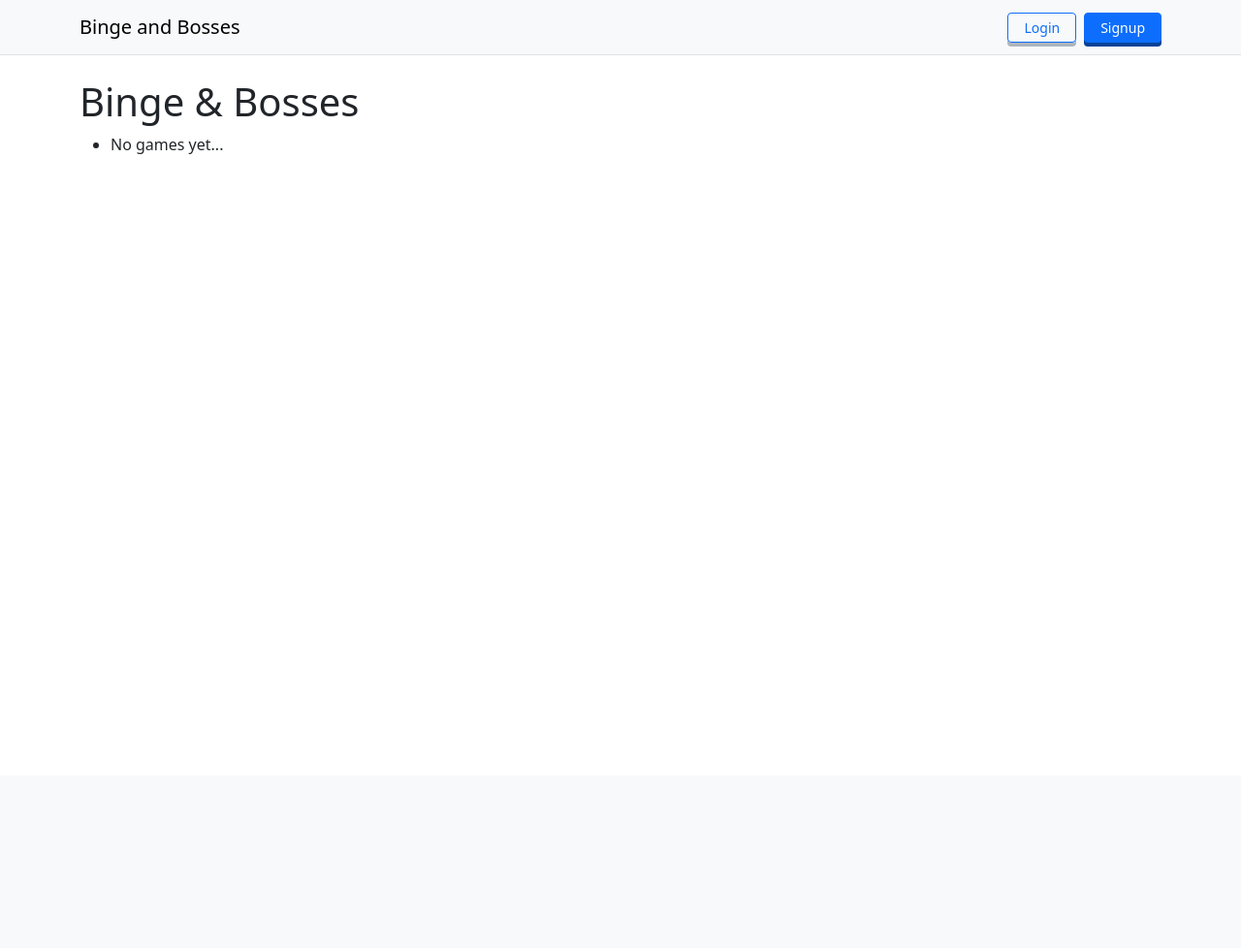
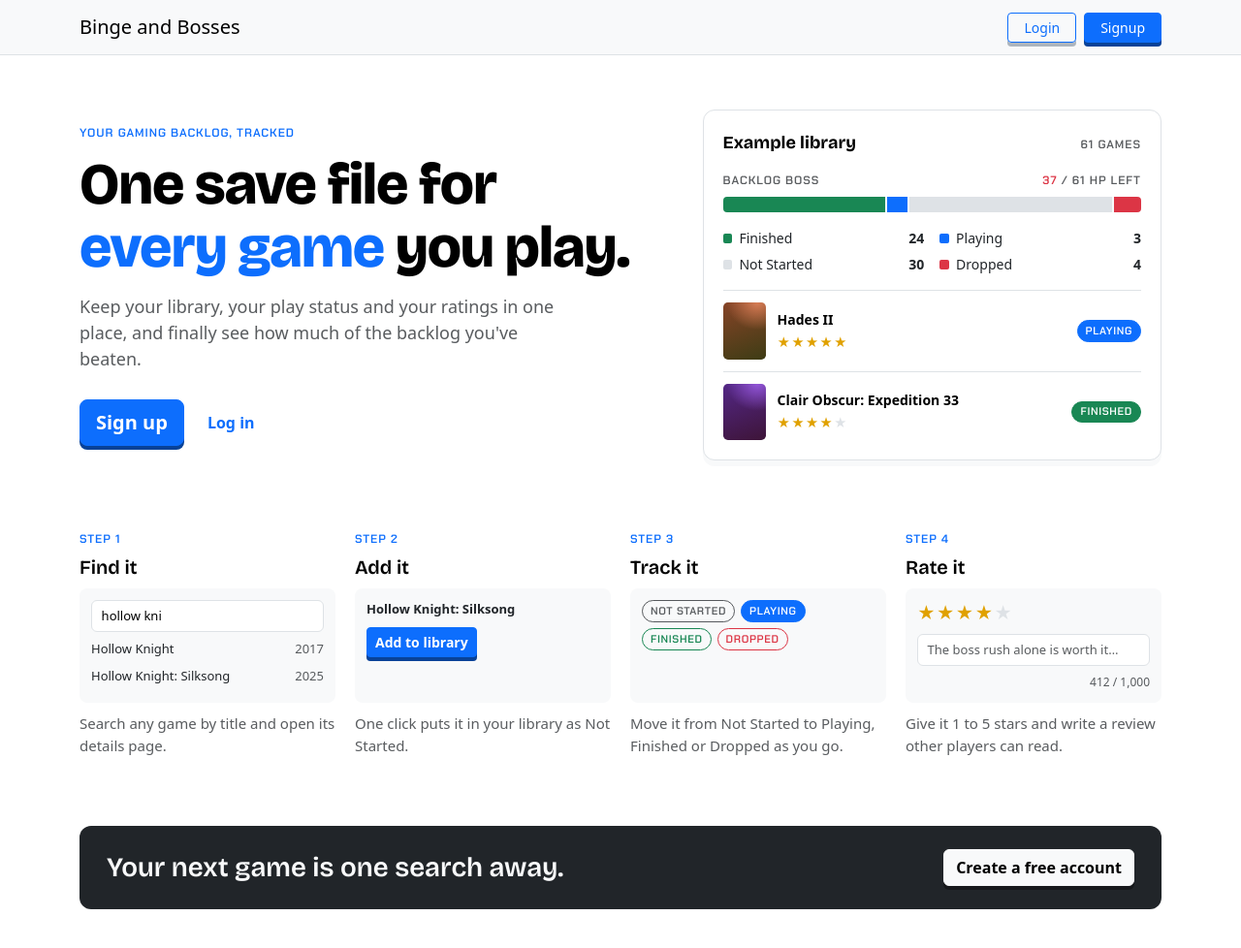
Before and after one commit to CS4300-CS5300-FA26/team-5, a Django app: page / in a window 1280 px wide. Shown: the whole page at 97% size. Before the commit the page ends 159 px from the top, so only its background shows below. Run offline with Django 5.2, Linux system fonts and the light colour scheme; data that the repository does not hold is empty.

Commit message:
Replace the home page with a landing page (#79)
Visitors see what Binge & Bosses does, a four-step explainer and Sign up / Log in
links. Logged-in players get Library and Search links instead. The page makes no
RAWG calls, so it works during an outage and on an empty database.

Adds the story's Gherkin as features/landing_page.feature.

Co-Authored-By: Claude Opus 5.5 <noreply@anthropic.com>

```diff
--- a/binge_and_bosses/features/steps/common.py
+++ b/binge_and_bosses/features/steps/common.py
@@ -11,6 +11,7 @@ from django.urls import reverse
 PAGES = {
     "sign-up": "signup",
     "login": "login",
+    "home": "index",
 }
 
 PASSWORD = "Gr8Backlog!42"
--- /dev/null
+++ b/binge_and_bosses/games/static/games/css/landing.css
@@ -0,0 +1,387 @@
+/* Landing page (games/index.html). Colors come from Bootstrap's variables so the
+   page matches the nav bar, and follows Bootstrap's dark mode if the site turns it on. */
+.landing {
+    --accent: var(--bs-primary);
+    --accent-press: #084298;              /* same pressed shadow as .auth-signup in navbar.css */
+    --ink: var(--bs-emphasis-color);
+    --muted: var(--bs-secondary-color);
+    --line: var(--bs-border-color);
+    --sunk: var(--bs-tertiary-bg);
+    --surface: var(--bs-body-bg);
+    --gold: #e0a100;
+    --status-playing: var(--bs-primary);
+    --status-finished: var(--bs-success);
+    --status-not-started: var(--bs-border-color);
+    --status-not-started-ink: var(--bs-secondary-color);
+    --status-dropped: var(--bs-danger);
+    --font-display: "Bricolage Grotesque", "Segoe UI", system-ui, sans-serif;
+    --font-hud: "Chakra Petch", ui-monospace, "SFMono-Regular", Menlo, monospace;
+
+    display: grid;
+    gap: clamp(2.5rem, 6vw, 4.5rem);
+    padding-block: clamp(0.5rem, 3vw, 2rem) 1rem;
+}
+
+.landing h1,
+.landing h2,
+.landing h3 {
+    font-family: var(--font-display);
+    color: var(--ink);
+    text-wrap: balance;
+    margin: 0;
+    line-height: 1.08;
+}
+
+.landing p { margin: 0; }
+
+.landing .hud {
+    font-family: var(--font-hud);
+    font-weight: 600;
+    font-size: 0.75rem;
+    letter-spacing: 0.08em;
+    text-transform: uppercase;
+}
+
+/* Hero */
+.landing-hero {
+    display: grid;
+    grid-template-columns: minmax(0, 1.1fr) minmax(0, 0.9fr);
+    gap: clamp(2rem, 5vw, 4rem);
+    align-items: center;
+}
+
+.landing-eyebrow { color: var(--accent); }
+
+.landing-hero h1 {
+    font-size: clamp(2.25rem, 5.4vw, 3.75rem);
+    font-weight: 800;
+    letter-spacing: -0.02em;
+    margin-block: 0.75rem 1rem;
+}
+
+.landing-hero h1 em {
+    font-style: normal;
+    color: var(--accent);
+}
+
+.landing-lede {
+    color: var(--muted);
+    font-size: 1.125rem;
+    max-width: 48ch;
+}
+
+.landing-cta {
+    display: flex;
+    flex-wrap: wrap;
+    align-items: center;
+    gap: 0.75rem 1.5rem;
+    margin-top: 1.75rem;
+}
+
+.landing-link {
+    font-weight: 600;
+    text-decoration: none;
+}
+
+.landing-link:hover { text-decoration: underline; }
+
+/* Pressed "arcade" buttons, matching the nav bar's Signup button */
+.btn-arcade {
+    font-weight: 600;
+    box-shadow: 0 4px 0 var(--accent-press);
+    transition: transform 0.15s ease, box-shadow 0.15s ease;
+}
+
+.btn-arcade:hover {
+    transform: translateY(2px);
+    box-shadow: 0 2px 0 var(--accent-press);
+}
+
+.btn-arcade:active {
+    transform: translateY(4px);
+    box-shadow: none;
+}
+
+.btn-arcade-light {
+    font-weight: 600;
+    box-shadow: 0 4px 0 rgba(0, 0, 0, 0.35);
+    transition: transform 0.15s ease, box-shadow 0.15s ease;
+}
+
+.btn-arcade-light:hover {
+    transform: translateY(2px);
+    box-shadow: 0 2px 0 rgba(0, 0, 0, 0.35);
+}
+
+.btn-arcade-light:active {
+    transform: translateY(4px);
+    box-shadow: none;
+}
+
+/* Example library card: the backlog as a boss health bar */
+.savefile {
+    margin: 0;
+    display: grid;
+    gap: 1rem;
+    padding: 1.25rem;
+    background: var(--surface);
+    border: 1px solid var(--line);
+    border-radius: 0.75rem;
+    box-shadow: 0 6px 0 var(--sunk);
+}
+
+.savefile-top {
+    display: flex;
+    flex-wrap: wrap;
+    justify-content: space-between;
+    align-items: baseline;
+    gap: 0.5rem;
+    padding: 0;
+}
+
+.savefile-top strong {
+    font-family: var(--font-display);
+    font-size: 1.125rem;
+    color: var(--ink);
+}
+
+.savefile-top .hud { color: var(--muted); }
+
+.bossbar-label {
+    display: flex;
+    justify-content: space-between;
+    gap: 0.5rem;
+    margin-bottom: -0.5rem;
+    color: var(--muted);
+}
+
+.bossbar-label b { color: var(--status-dropped); }
+
+.bossbar {
+    display: flex;
+    gap: 2px;
+    height: 1rem;
+    border-radius: 0.25rem;
+    overflow: hidden;
+    background: var(--sunk);
+}
+
+.bossbar i { display: block; }
+
+.legend {
+    display: grid;
+    grid-template-columns: repeat(2, minmax(0, 1fr));
+    gap: 0.375rem 1rem;
+    margin: 0;
+    font-size: 0.875rem;
+    font-variant-numeric: tabular-nums;
+}
+
+.legend div {
+    display: flex;
+    justify-content: space-between;
+    gap: 0.5rem;
+}
+
+.legend dt { font-weight: 400; }
+
+.legend dt::before {
+    content: "";
+    display: inline-block;
+    width: 0.6rem;
+    height: 0.6rem;
+    margin-right: 0.45rem;
+    border-radius: 2px;
+    background: var(--c);
+}
+
+.legend dd {
+    margin: 0;
+    font-weight: 700;
+}
+
+.savefile-games {
+    list-style: none;
+    margin: 0;
+    padding: 0;
+    display: grid;
+}
+
+.savefile-games li {
+    display: grid;
+    grid-template-columns: 2.75rem minmax(0, 1fr) auto;
+    gap: 0.75rem;
+    align-items: center;
+    padding-top: 0.75rem;
+    margin-top: 0.75rem;
+    border-top: 1px solid var(--line);
+}
+
+.savefile-games li:first-child { margin-top: 0; }
+
+.savefile-games b {
+    display: block;
+    font-size: 0.875rem;
+    color: var(--ink);
+    overflow: hidden;
+    text-overflow: ellipsis;
+    white-space: nowrap;
+}
+
+/* Generated cover art for the example games */
+.landing .cover {
+    display: block;
+    aspect-ratio: 3 / 4;
+    max-width: 100%;
+    border-radius: 0.3rem;
+    background:
+        radial-gradient(120% 80% at 80% 0%, hsl(var(--h) 70% 62% / 0.9), transparent 60%),
+        linear-gradient(160deg, hsl(var(--h) 55% 34%), hsl(calc(var(--h) + 40) 50% 16%));
+}
+
+.stars {
+    color: var(--gold);
+    letter-spacing: 1px;
+    font-size: 0.8125rem;
+    white-space: nowrap;
+}
+
+.stars .off { color: var(--line); }
+
+.stars-lg { font-size: 1.125rem; }
+
+.pill {
+    font: 600 0.6875rem/1 var(--font-hud);
+    letter-spacing: 0.06em;
+    text-transform: uppercase;
+    white-space: nowrap;
+    padding: 0.3rem 0.5rem;
+    border: 1.5px solid var(--c);
+    border-radius: 999px;
+    color: var(--c);
+}
+
+.pill.on {
+    background: var(--c);
+    color: #fff;
+}
+
+/* How it works: find, add, track, rate */
+.landing-steps ol {
+    list-style: none;
+    margin: 0;
+    padding: 0;
+    display: grid;
+    grid-template-columns: repeat(4, minmax(0, 1fr));
+    gap: 2rem 1.25rem;
+}
+
+/* Subgrid lines up each step's label, title, demo and text across the row */
+.landing-steps li {
+    display: grid;
+    grid-row: span 4;
+    grid-template-rows: subgrid;
+    gap: 0.625rem;
+    min-width: 0;
+}
+
+.landing-steps .hud { color: var(--accent); }
+
+.landing-steps h3 { font-size: 1.25rem; }
+
+.landing-steps p {
+    color: var(--muted);
+    font-size: 0.9375rem;
+}
+
+.demo {
+    display: grid;
+    align-content: start;
+    gap: 0.5rem;
+    padding: 0.75rem;
+    background: var(--sunk);
+    border-radius: 0.5rem;
+    font-size: 0.8125rem;
+    pointer-events: none;
+}
+
+.demo .btn { justify-self: start; }
+
+.demo-input {
+    padding: 0.35rem 0.6rem;
+    background: var(--surface);
+    border: 1px solid var(--line);
+    border-radius: 0.375rem;
+    color: var(--ink);
+}
+
+.demo-muted { color: var(--muted); }
+
+.caret {
+    display: inline-block;
+    width: 1px;
+    height: 0.85em;
+    margin-left: 1px;
+    vertical-align: -0.1em;
+    background: var(--ink);
+    animation: landing-blink 1s steps(1) infinite;
+}
+
+@keyframes landing-blink { 50% { opacity: 0; } }
+
+.demo-result {
+    display: flex;
+    justify-content: space-between;
+    gap: 0.5rem;
+}
+
+.demo-result span:last-child { color: var(--muted); }
+
+.pills {
+    display: flex;
+    flex-wrap: wrap;
+    gap: 0.375rem;
+}
+
+.demo-count {
+    color: var(--muted);
+    font-size: 0.75rem;
+    text-align: right;
+    font-variant-numeric: tabular-nums;
+}
+
+/* Closing band */
+.landing-band {
+    display: flex;
+    flex-wrap: wrap;
+    align-items: center;
+    justify-content: space-between;
+    gap: 1rem 1.5rem;
+    padding: 1.5rem 1.75rem;
+    background: var(--bs-dark);
+    border-radius: 0.75rem;
+}
+
+.landing .landing-band h2 {
+    color: var(--bs-light);
+    font-size: clamp(1.375rem, 3vw, 1.75rem);
+}
+
+@media (max-width: 991.98px) {
+    .landing-steps ol { grid-template-columns: repeat(2, minmax(0, 1fr)); }
+}
+
+@media (max-width: 767.98px) {
+    .landing-hero { grid-template-columns: minmax(0, 1fr); }
+}
+
+@media (max-width: 479.98px) {
+    .landing-steps ol,
+    .legend { grid-template-columns: minmax(0, 1fr); }
+}
+
+@media (prefers-reduced-motion: reduce) {
+    .caret { animation: none; }
+    .btn-arcade,
+    .btn-arcade-light { transition: none; }
+}
--- a/binge_and_bosses/games/templates/games/index.html
+++ b/binge_and_bosses/games/templates/games/index.html
@@ -1,16 +1,118 @@
 {% extends "base.html" %}
+{% load static %}
+{% block title %}Binge and Bosses | Track every game you play{% endblock %}
+{% block extra_head %}
+    <link rel="preconnect" href="https://fonts.googleapis.com">
+    <link rel="preconnect" href="https://fonts.gstatic.com" crossorigin>
+    <link href="https://fonts.googleapis.com/css2?family=Bricolage+Grotesque:opsz,wght@12..96,600..800&family=Chakra+Petch:wght@600&display=swap" rel="stylesheet">
+    <link rel="stylesheet" href="{% static 'games/css/landing.css' %}">
+{% endblock %}
 {% block content %}
-    <h1>Binge & Bosses</h1>
-    <ul>
-    {% for game in games %}
-        <li>
-            <h2>{{game.game_title}}</h2>
-            <p>Description:<br>{{game.game_description}}</p>
-            <p>Rating:<br>{{game.game_rating}}</p>
-            <p>Release Date:<br>{{game.game_release}}</p>
-        </li>
-    {% empty %}
-        <li>No games yet...</li>
-    {% endfor %}
-    </ul>
+<div class="landing">
+    <section class="landing-hero">
+        <div>
+            <p class="hud landing-eyebrow">Your gaming backlog, tracked</p>
+            <h1>One save file for <em>every game</em> you play.</h1>
+            <p class="landing-lede">Keep your library, your play status and your ratings in one place, and finally see how much of the backlog you've beaten.</p>
+            <div class="landing-cta">
+                {% if user.is_authenticated %}
+                    <a class="btn btn-primary btn-lg btn-arcade" href="{% url 'library' %}">Open your library</a>
+                    <a class="landing-link" href="{% url 'game_search' %}">Search games</a>
+                {% else %}
+                    <a class="btn btn-primary btn-lg btn-arcade" href="{% url 'signup' %}">Sign up</a>
+                    <a class="landing-link" href="{% url 'login' %}">Log in</a>
+                {% endif %}
+            </div>
+        </div>
+
+        <figure class="savefile" aria-label="Example library: 61 games, 37 not finished yet. Finished 24, Playing 3, Not started 30, Dropped 4.">
+            <figcaption class="savefile-top">
+                <strong>Example library</strong>
+                <span class="hud">61 games</span>
+            </figcaption>
+            <div class="bossbar-label hud" aria-hidden="true"><span>Backlog boss</span><span><b>37</b> / 61 HP left</span></div>
+            <div class="bossbar" aria-hidden="true">
+                <i style="flex: 24; background: var(--status-finished)"></i>
+                <i style="flex: 3; background: var(--status-playing)"></i>
+                <i style="flex: 30; background: var(--status-not-started)"></i>
+                <i style="flex: 4; background: var(--status-dropped)"></i>
+            </div>
+            <dl class="legend" aria-hidden="true">
+                <div style="--c: var(--status-finished)"><dt>Finished</dt><dd>24</dd></div>
+                <div style="--c: var(--status-playing)"><dt>Playing</dt><dd>3</dd></div>
+                <div style="--c: var(--status-not-started)"><dt>Not Started</dt><dd>30</dd></div>
+                <div style="--c: var(--status-dropped)"><dt>Dropped</dt><dd>4</dd></div>
+            </dl>
+            <ul class="savefile-games" aria-hidden="true">
+                <li>
+                    <span class="cover" style="--h: 18"></span>
+                    <span><b>Hades II</b><span class="stars">★★★★★</span></span>
+                    <span class="pill on" style="--c: var(--status-playing)">Playing</span>
+                </li>
+                <li>
+                    <span class="cover" style="--h: 268"></span>
+                    <span><b>Clair Obscur: Expedition 33</b><span class="stars">★★★★<span class="off">★</span></span></span>
+                    <span class="pill on" style="--c: var(--status-finished)">Finished</span>
+                </li>
+            </ul>
+        </figure>
+    </section>
+
+    <section class="landing-steps" aria-labelledby="how-it-works">
+        <h2 id="how-it-works" class="visually-hidden">How it works</h2>
+        <ol>
+            <li>
+                <span class="hud">Step 1</span>
+                <h3>Find it</h3>
+                <div class="demo" aria-hidden="true">
+                    <span class="demo-input">hollow kni<span class="caret"></span></span>
+                    <span class="demo-result"><span>Hollow Knight</span><span>2017</span></span>
+                    <span class="demo-result"><span>Hollow Knight: Silksong</span><span>2025</span></span>
+                </div>
+                <p>Search any game by title and open its details page.</p>
+            </li>
+            <li>
+                <span class="hud">Step 2</span>
+                <h3>Add it</h3>
+                <div class="demo" aria-hidden="true">
+                    <b>Hollow Knight: Silksong</b>
+                    <span class="btn btn-primary btn-sm btn-arcade">Add to library</span>
+                </div>
+                <p>One click puts it in your library as Not Started.</p>
+            </li>
+            <li>
+                <span class="hud">Step 3</span>
+                <h3>Track it</h3>
+                <div class="demo" aria-hidden="true">
+                    <span class="pills">
+                        <span class="pill" style="--c: var(--status-not-started-ink)">Not Started</span>
+                        <span class="pill on" style="--c: var(--status-playing)">Playing</span>
+                        <span class="pill" style="--c: var(--status-finished)">Finished</span>
+                        <span class="pill" style="--c: var(--status-dropped)">Dropped</span>
+                    </span>
+                </div>
+                <p>Move it from Not Started to Playing, Finished or Dropped as you go.</p>
+            </li>
+            <li>
+                <span class="hud">Step 4</span>
+                <h3>Rate it</h3>
+                <div class="demo" aria-hidden="true">
+                    <span class="stars stars-lg">★★★★<span class="off">★</span></span>
+                    <span class="demo-input demo-muted">The boss rush alone is worth it…</span>
+                    <span class="demo-count">412 / 1,000</span>
+                </div>
+                <p>Give it 1 to 5 stars and write a review other players can read.</p>
+            </li>
+        </ol>
+    </section>
+
+    <section class="landing-band">
+        <h2>Your next game is one search away.</h2>
+        {% if user.is_authenticated %}
+            <a class="btn btn-light btn-arcade-light" href="{% url 'game_search' %}">Search games</a>
+        {% else %}
+            <a class="btn btn-light btn-arcade-light" href="{% url 'signup' %}">Create a free account</a>
+        {% endif %}
+    </section>
+</div>
 {% endblock %}
--- a/binge_and_bosses/games/views.py
+++ b/binge_and_bosses/games/views.py
@@ -4,7 +4,7 @@ from django.contrib.auth.decorators import login_required
 from django.db.models import Q
 from django.urls import reverse
 from django.views.decorators.http import require_POST
-from .models import Game, Catalog
+from .models import Catalog
 from .rawg_client import search_game
 from .catalog import get_or_import
 from .forms import ReviewForm
@@ -12,8 +12,7 @@ from .forms import ReviewForm
 
 
 def index(request):
-    games = Game.objects.all()
-    return render(request,'games/index.html',{'games':games})
+    return render(request, 'games/index.html')
 
 @login_required
 def library(request):
```
Also changed, not shown: binge_and_bosses/features/steps/landing.py (added, +57 -0 lines), binge_and_bosses/games/tests.py (+32 -20 lines), docs/project-layout.md (+6 -5 lines), docs/testing.md (+4 -4 lines), 1 other file.
